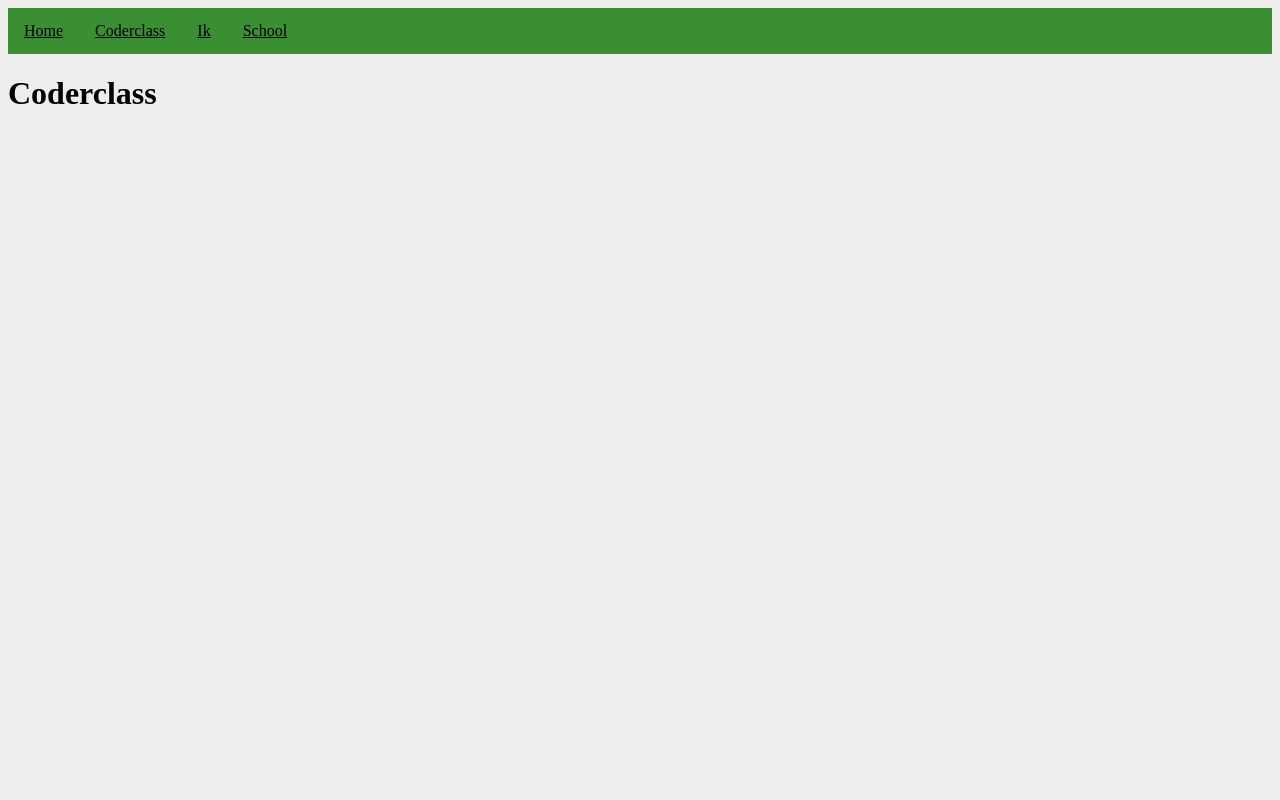
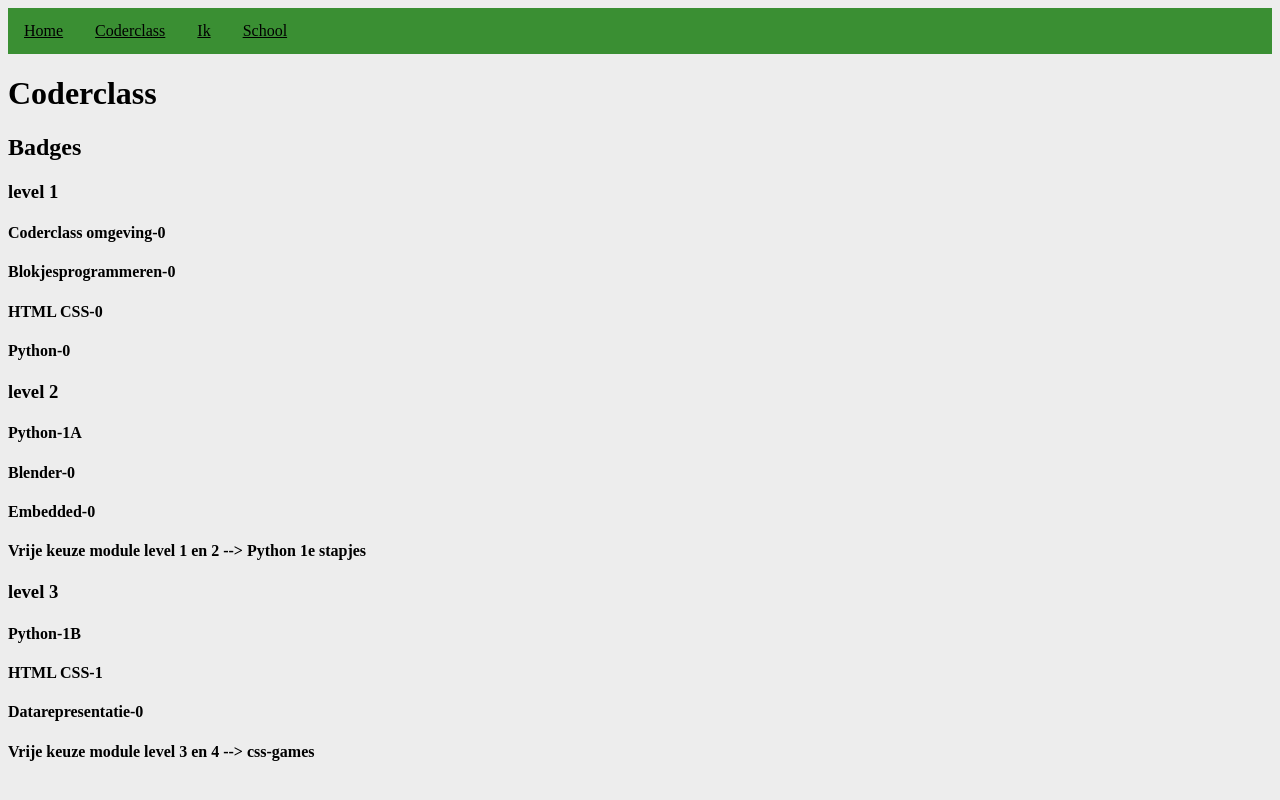
Before and after one commit to AnneDassen/HTML-CSS2, a plain HTML site: page coderclass.html in a window 1280 px wide. Drawn offline with Linux system fonts and the light colour scheme.

Commit message:
Badges in sub pagina coderclass gezet.

```diff
--- a/coderclass.html
+++ b/coderclass.html
@@ -15,6 +15,25 @@
       </ul>
     </header>
     <h1>Coderclass</h1>
+    <h2>Badges</h2>
+
+    <h3>level 1</h3>
+      <h4>Coderclass omgeving-0</h4>
+      <h4>Blokjesprogrammeren-0</h4>
+      <h4>HTML CSS-0</h4>
+      <h4>Python-0</h4>
+
+    <h3>level 2</h3>
+      <h4>Python-1A</h4>
+      <h4>Blender-0</h4>
+      <h4>Embedded-0</h4>
+      <h4>Vrije keuze module level 1 en 2 --> Python 1e stapjes</h4>
+
+    <h3>level 3</h3>
+      <h4>Python-1B</h4>
+      <h4>HTML CSS-1</h4>
+      <h4>Datarepresentatie-0</h4>
+      <h4>Vrije keuze module level 3 en 4 --> css-games</h4>
 
   </body>
 </html>
```
